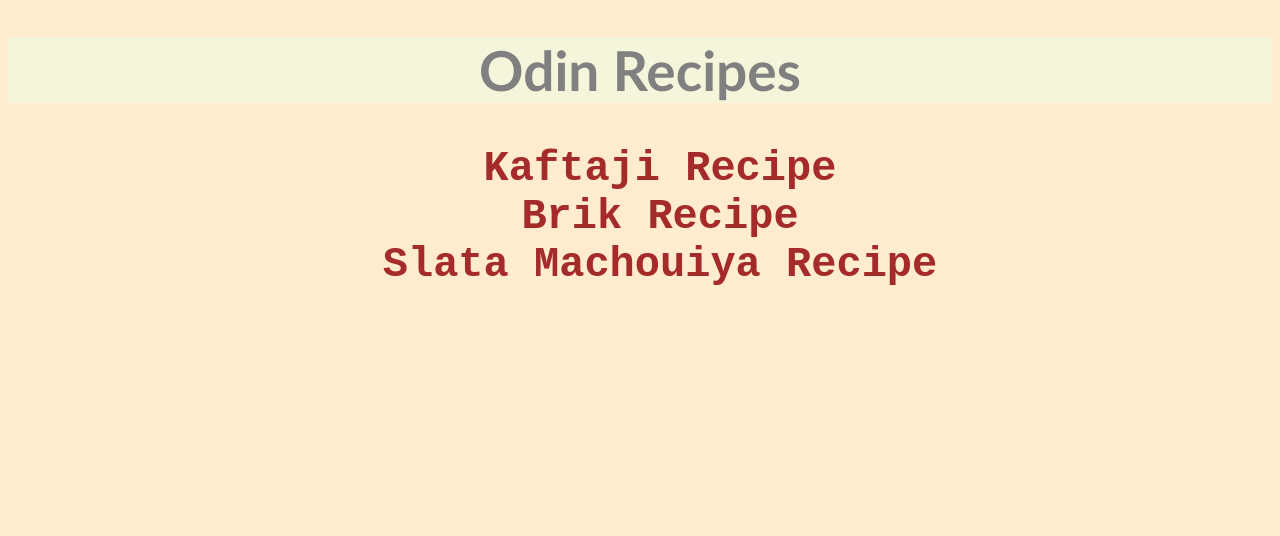
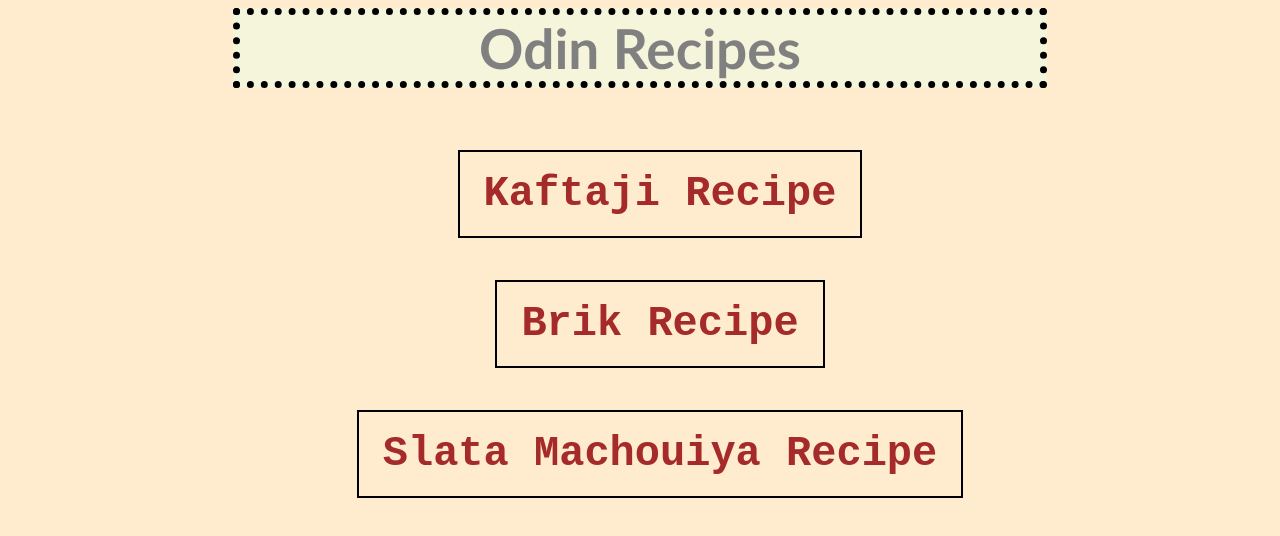
Before and after one commit to mar1em/odin-recipes, a plain HTML site: page index.html in a window 1280 px wide. Drawn offline with Linux system fonts and the light colour scheme.

Commit message:
Edit stylesheet

```diff
--- a/index.html
+++ b/index.html
@@ -8,9 +8,9 @@
 <body>
     <h1 class="main_header">Odin Recipes</h1>
    <ul class="list">
-    <li class="recipe"><a class = "link" href="recipes/kaftaji.html" target="=_blank" rel="noopener noreferrer">Kaftaji Recipe</a></li>
-    <li class="recipe"><a class="link" href="recipes/brik.html" target="=_blank" rel="noopener noreferrer">Brik Recipe</a></li>
-    <li class="recipe"><a class="link" href="recipes/machwiya.html" target="=_blank" rel="noopener noreferrer">Slata Machouiya Recipe</a></li>
+    <li class="recipe"><a class = "link" href="recipes/kaftaji.html" rel="noopener noreferrer">Kaftaji Recipe</a></li>
+    <li class="recipe"><a class="link" href="recipes/brik.html" rel="noopener noreferrer">Brik Recipe</a></li>
+    <li class="recipe"><a class="link" href="recipes/machwiya.html" rel="noopener noreferrer">Slata Machouiya Recipe</a></li>
    </ul>
 </body>
 </html>
--- a/styles.css
+++ b/styles.css
@@ -8,6 +8,9 @@ html{
     text-align: center;
     font-family: 'Trebuchet MS';
     font-size: 55px;
+    width: 800px;
+    margin: 0 auto;
+    border: 7px black dotted;
 }
 
 .list{
@@ -19,12 +22,15 @@ html{
 
 .recipe{
     list-style: none;
+    margin: 82px;
 }
 
 .link{
     text-decoration: none;
     font-weight: bold;
     color: brown;
+    outline: 2px black solid;
+    padding: 18px 24px;
 }
 .head{
     background-color: bisque;
@@ -32,3 +38,11 @@ html{
     font-size: 49px;
     text-align: center;
 }
+img{
+    display: block;
+    border: 2px black solid;
+    margin: 0 auto;
+}
+h2{
+    margin-top: 42px;
+}
```
